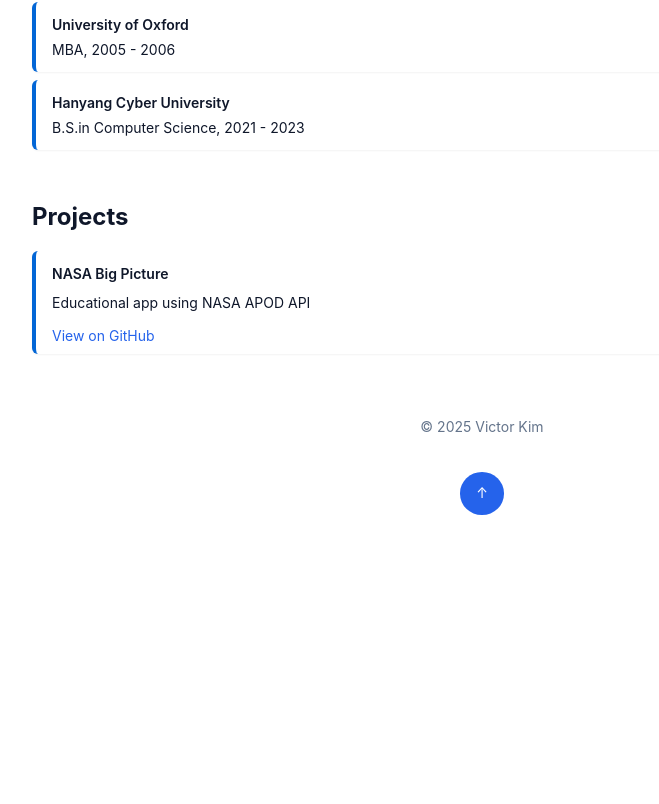
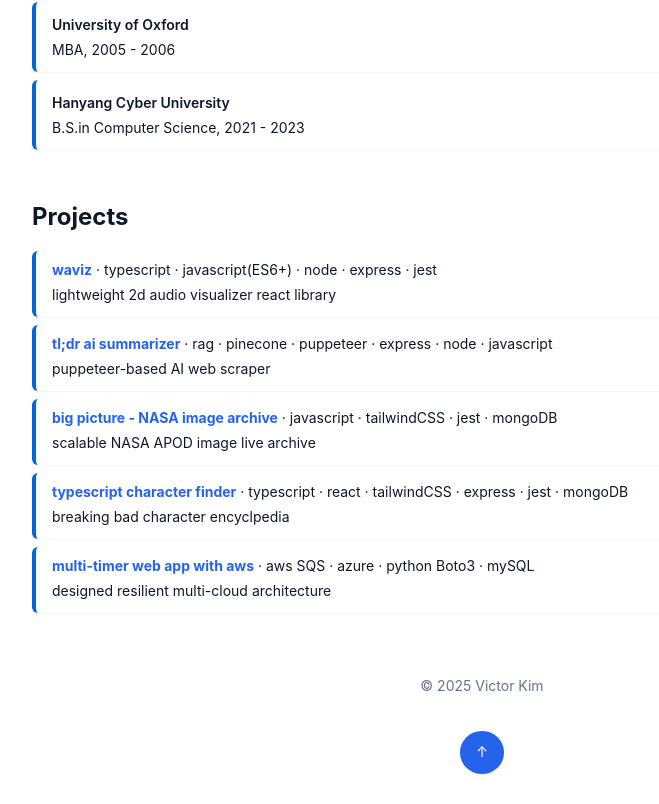
Before and after one commit to starsang45/myPortpolio, a Next.js app: page / in a window 1280 px wide. Shown: the part 807-1611 px from the top of the page, without its empty margins (158-817 px from the left). Before the commit the page ends 1352 px from the top, so only its background shows below. Built offline with nearby package versions, Linux system fonts and the light colour scheme.

Commit message:
fix(experience/project)

```diff
--- a/pages/index.js
+++ b/pages/index.js
@@ -85,14 +85,88 @@ export default function Home() {
       </section>
 
       {/* Projects */}
-      <section id="projects">
-        <h2>Projects</h2>
-        <div className="card">
-          <h3>NASA Big Picture</h3>
-          <p>Educational app using NASA APOD API</p>
-          <a href="https://github.com/username/project">View on GitHub</a>
-        </div>
-      </section>
+     <section id="projects">
+  <h2>Projects</h2>
+
+  <div className="card project-card">
+  <div className="project-header">
+    <a
+      href="https://github.com/Waviz-Team/Waviz"
+      target="_blank"
+      rel="noopener noreferrer"
+      className="project-link"
+    >
+      waviz
+    </a>
+    <span className="tech-inline"> · typescript · javascript(ES6+) · node · express · jest</span>
+  </div>
+  <p>lightweight 2d audio visualizer react library</p>
+</div>
+<div className="card project-card">
+  <div className="project-header">
+    <a
+      href="https://github.com/starsang45/new-tldr-ai-summarizer"
+      target="_blank"
+      rel="noopener noreferrer"
+      className="project-link"
+    >
+      tl;dr ai summarizer
+    </a>
+    <span className="tech-inline"> · rag · pinecone · puppeteer · express · node · javascript</span>
+  </div>
+  <p>puppeteer-based AI web scraper</p>
+</div>
+
+<div className="card project-card">
+  <div className="project-header">
+    <a
+      href="https://github.com/starsang45/the-big-picture"
+      target="_blank"
+      rel="noopener noreferrer"
+      className="project-link"
+    >
+      big picture - NASA image archive
+    </a>
+    <span className="tech-inline"> · javascript · tailwindCSS · jest · mongoDB</span>
+  </div>
+  <p>scalable NASA APOD image live archive</p>
+</div>
+
+<div className="card project-card">
+  <div className="project-header">
+    <a
+      href="https://github.com/starsang45/Typescript-character-finder"
+      target="_blank"
+      rel="noopener noreferrer"
+      className="project-link"
+    >
+      typescript character finder
+    </a>
+    <span className="tech-inline"> · typescript · react · tailwindCSS · express ·  jest · mongoDB</span>
+  </div>
+  <p>breaking bad character encyclpedia</p>
+</div>
+
+<div className="card project-card">
+  <div className="project-header">
+    <a
+      href="https://sangmus.blogspot.com/2024/10/deploy-mult-timer-web-app-using-sqs.html"
+      target="_blank"
+      rel="noopener noreferrer"
+      className="project-link"
+    >
+      multi-timer web app with aws
+    </a>
+    <span className="tech-inline"> · aws SQS · azure · python Boto3 · mySQL</span>
+  </div>
+  <p>designed resilient multi-cloud architecture</p>
+</div>
+
+
+  {/* 나머지 프로젝트도 같은 패턴으로 작성 */}
+</section>
+
+
 
       {/* Footer */}
       <footer>
--- a/styles/globals.css
+++ b/styles/globals.css
@@ -168,6 +168,25 @@ h1, h2, h3 {
   }
 }
 
+.project-link {
+  font-weight: bold;
+  color: var(--color-text);
+  text-decoration: none;
+  transition: color 0.3s ease;
+}
+
+.project-link:hover {
+  color: var(--color-accent); /* hover 시 파란색 강조 */
+  text-decoration: underline;
+}
+
+.tech {
+  font-size: 0.9rem;
+  color: #555;
+  margin: 0.25rem 0;
+}
+
+
 /* Footer */
 footer {
   text-align: center;
```
